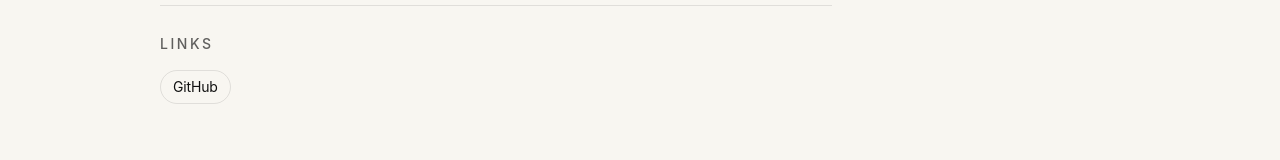
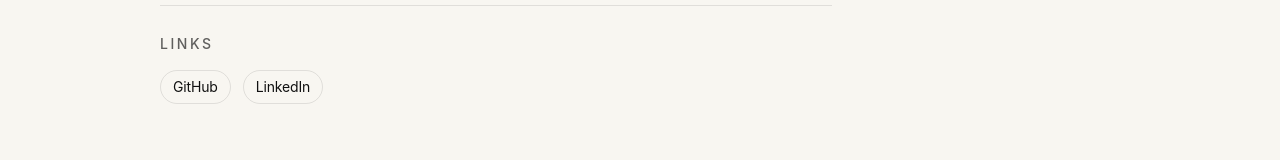
Before and after one commit to Peippo1/portfolio-site, a Next.js app: page /about in a window 1280 px wide. Shown: the part 965-1125 px from the top of the page. Built offline with nearby package versions, Linux system fonts and the light colour scheme.

Commit message:
Add homepage + featured projects

```diff
--- a/src/app/about/page.tsx
+++ b/src/app/about/page.tsx
@@ -1,5 +1,4 @@
 import type { Metadata } from "next";
-import Link from "next/link";
 import { Container } from "@/components/ui/container";
 import { PageIntro } from "@/components/ui/page-intro";
 import { profile } from "@/data/profile";
@@ -65,13 +64,15 @@ export default function AboutPage() {
               </h2>
               <div className="mt-4 flex flex-wrap gap-3">
                 {socialLinks.map((link) => (
-                  <Link
+                  <a
                     key={link.label}
                     href={link.href}
+                    target="_blank"
+                    rel="noreferrer noopener"
                     className="inline-flex rounded-full border border-[var(--color-border)] px-3 py-1.5 text-sm text-[var(--color-muted)] transition-colors duration-150 hover:bg-black/[0.03] hover:text-[var(--color-text)] focus-visible:bg-black/[0.03] focus-visible:text-[var(--color-text)] focus-visible:outline-none"
                   >
                     {link.label}
-                  </Link>
+                  </a>
                 ))}
               </div>
             </div>
--- a/src/data/profile.ts
+++ b/src/data/profile.ts
@@ -3,7 +3,7 @@ export const profile = {
   role: "AI engineer and builder",
   location: "London, UK",
   githubUrl: "https://github.com/Peippo1",
-  linkedinUrl: undefined,
+  linkedinUrl: "https://www.linkedin.com/in/tim-finch00/",
   summary:
     "I work on applied AI products with an engineering lens: evaluation, infrastructure, developer experience, and the product decisions that make systems dependable in practice.",
   biography: [
```
